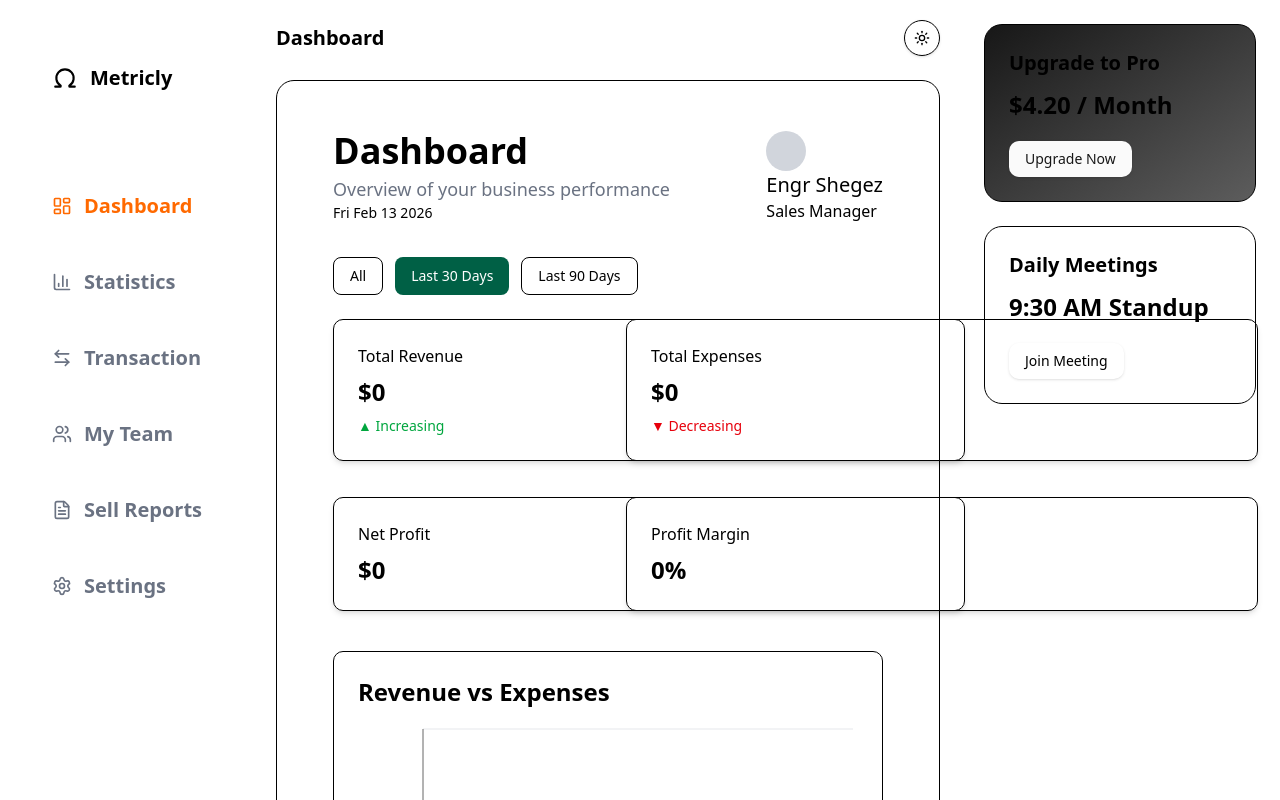
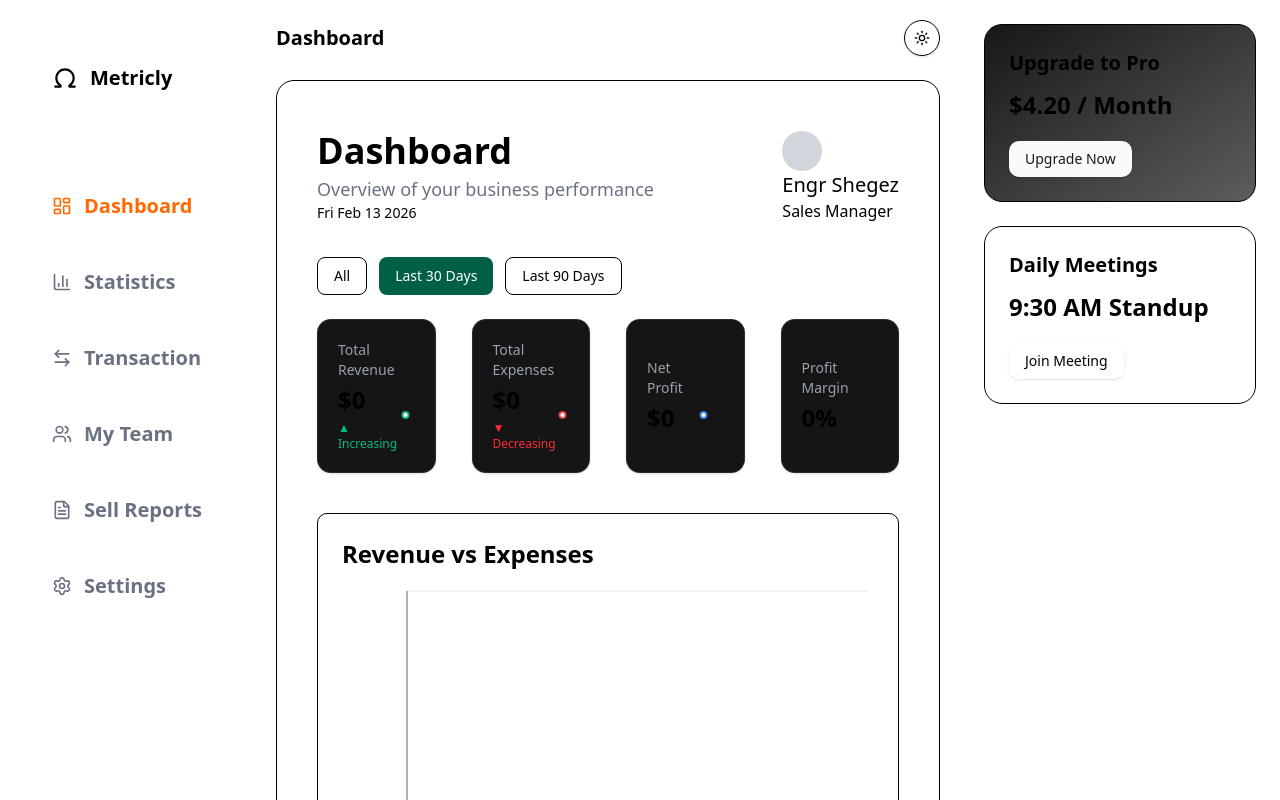
Before and after one commit to Engr-Shegez/metricly, a Next.js app: page /dashboard in a window 1280 px wide. Both pictures are taken after a click on the button "Last 30 Days". Shown: the top 800 px of the page. Built offline with nearby package versions, Linux system fonts and the light colour scheme.

Commit message:
"feat: refactor dashboard"

```diff
--- a/src/app/dashboard/page.tsx
+++ b/src/app/dashboard/page.tsx
@@ -42,6 +42,7 @@ const DashboardPage = () => {
 
     return true;
   });
+  console.log("Filtered Transactions:", filteredTransactions);
 
   const totalRevenue = calculateTotalRevenue(filteredTransactions);
   const totalExpenses = calculateTotalExpenses(filteredTransactions);
@@ -60,8 +61,21 @@ const DashboardPage = () => {
   ];
 
   const monthlyData = calculateMonthlyBreakdown(filteredTransactions);
+  console.log("Monthly Data:", monthlyData);
+
+  const revenueTrend = monthlyData.length
+    ? monthlyData.map((m) => m.revenue)
+    : [0];
+  const expenseTrend = monthlyData.length
+    ? monthlyData.map((m) => m.expenses)
+    : [0];
+
+  const profitTrend = monthlyData.length
+    ? monthlyData.map((m) => m.netProfit)
+    : [0];
+
   return (
-    <div className="space-y-10 m-10 ">
+    <div className="space-y-10 max-w-7xl mx-auto px-6 m-10 ">
       {/* page Header */}
       <div className="h-20 flex items-center justify-between">
         <div>
@@ -107,18 +121,24 @@ const DashboardPage = () => {
       </div>
 
       {/* KPI Grid */}
-      <div className="grid grid-cols-1 md:grid-cols-2 lg:grid-cols_4 gap-y-9 gap-x-9">
+      <div className="grid grid-cols-1 md:grid-cols-2 lg:grid-cols-4 gap-y-9 gap-x-9">
         <KPICard
           title="Total Revenue"
           value={`$${totalRevenue.toLocaleString()}`}
           trend="up"
+          trendData={revenueTrend}
         />
         <KPICard
           title="Total Expenses"
           value={`$${totalExpenses.toLocaleString()}`}
           trend="down"
+          trendData={expenseTrend}
         />
-        <KPICard title="Net Profit" value={`$${netProfit.toLocaleString()}`} />
+        <KPICard
+          title="Net Profit"
+          value={`$${netProfit.toLocaleString()}`}
+          trendData={profitTrend}
+        />
         <KPICard title="Profit Margin" value={`${profitMargin}%`} />
       </div>
 
--- a/src/components/layout/Hero.tsx
+++ b/src/components/layout/Hero.tsx
@@ -56,14 +56,27 @@ const Hero = () => {
           ease: "easeInOut",
         }}
       >
-        <div className="mt-20 relative">
-          <div className="absolute inset-0 bg-linear-to-r from-emerald-500/20 to-red-500/20 blur-3xl -z-10" />
+        <div className="mt-20 max-w-6xl mx-auto relative">
+          {/* glow background */}
+          <div className="absolute inset-0 opacity-40  bg-linear-to-r from-emerald-500/20  to-red-500/20 blur-3xl -z-10" />
+          {/* frame */}
+          <div className="relative rounded-2xl border border-white/10 bg-[#0a0a0a]/80 backdrop-blur-xl shadow-2xl overflow-hidden" />
 
-          <div className="rounded-2xl relative z-10 overflow-hidden border shadow-2xl">
+          {/* top fake browser bar */}
+          <div className="flex items-center gap-2 px-4 py-3 border-b border-white/10">
+            <div className="w-3 h-3 rounded-full bg-red-500" />
+            <div className="w-3 h-3 rounded-full bg-yellow-500" />
+            <div className="w-3 h-3 rounded-full bg-green-500" />
+          </div>
+
+          <div className="rounded-2xl relative z-10 overflow-hidden h-125 md:h-125  w-full border shadow-2xl">
             <iframe
-              src="/dashboard-preview"
-              className="w-full pointer-events-none h-150  "
+              src="/dashboard"
+              className="w-full border-0 md:scale-[]0.9 pointer-events-none h-150 "
             />
+
+            {/* gradient mask */}
+            <div className="pointer-events-none absolute inset-0 bg-linear-to-t from-black via-transparent to black opacity-60" />
           </div>
         </div>
       </motion.div>
--- a/src/components/ui/KPICard.tsx
+++ b/src/components/ui/KPICard.tsx
@@ -1,27 +1,58 @@
-import React from "react";
+import { LineChart, Line, XAxis, ResponsiveContainer } from "recharts";
 
 type KPICardProps = {
   title: string;
   value: string;
   trend?: "up" | "down";
+  trendData?: number[];
 };
 
-const KPICardProps = ({ title, value, trend }: KPICardProps) => {
+const KPICard = ({ title, value, trend, trendData = [] }: KPICardProps) => {
+  const chartData = trendData.map((v, i) => ({ value: v, i }));
+
   return (
-    <div className="rounded-lg shadow-md border lg:w-158 p-6 ">
-      <p>{title}</p>
+    <div className="flex items-center justify-between rounded-xl border border-white/10 bg-[#151516] p-5 shadow-sm">
+      {/* LEFT CONTENT */}
+      <div>
+        <p className="text-sm text-gray-400">{title}</p>
 
-      <h2 className="text-2xl font-semibold mt-2">{value}</h2>
+        <h2 className="text-2xl font-semibold mt-1">{value}</h2>
 
         {trend && (
           <p
-          className={`text-sm mt-2 ${trend === "up" ? "text-green-600" : "text-red-600"}`}
+            className={`text-xs mt-1 ${
+              trend === "up" ? "text-emerald-500" : "text-red-500"
+            }`}
           >
             {trend === "up" ? "▲ Increasing" : "▼ Decreasing"}
           </p>
         )}
       </div>
+
+      {/* RIGHT MINI GRAPH */}
+      <div className="w-24 h-12">
+        <ResponsiveContainer width="100%" height="100%">
+          <LineChart data={chartData}>
+            <XAxis dataKey="i" hide />
+            <Line
+              type="monotone"
+              dataKey="value"
+              stroke={
+                trend === "up"
+                  ? "#10b981"
+                  : trend === "down"
+                    ? "#ef4444"
+                    : "#3b82f6" // neutral
+              }
+              strokeWidth={2}
+              dot={false}
+              strokeOpacity={0.9}
+            />
+          </LineChart>
+        </ResponsiveContainer>
+      </div>
+    </div>
   );
 };
 
-export default KPICardProps;
+export default KPICard;
```
Lines whose indentation alone changed are shown as unchanged.
